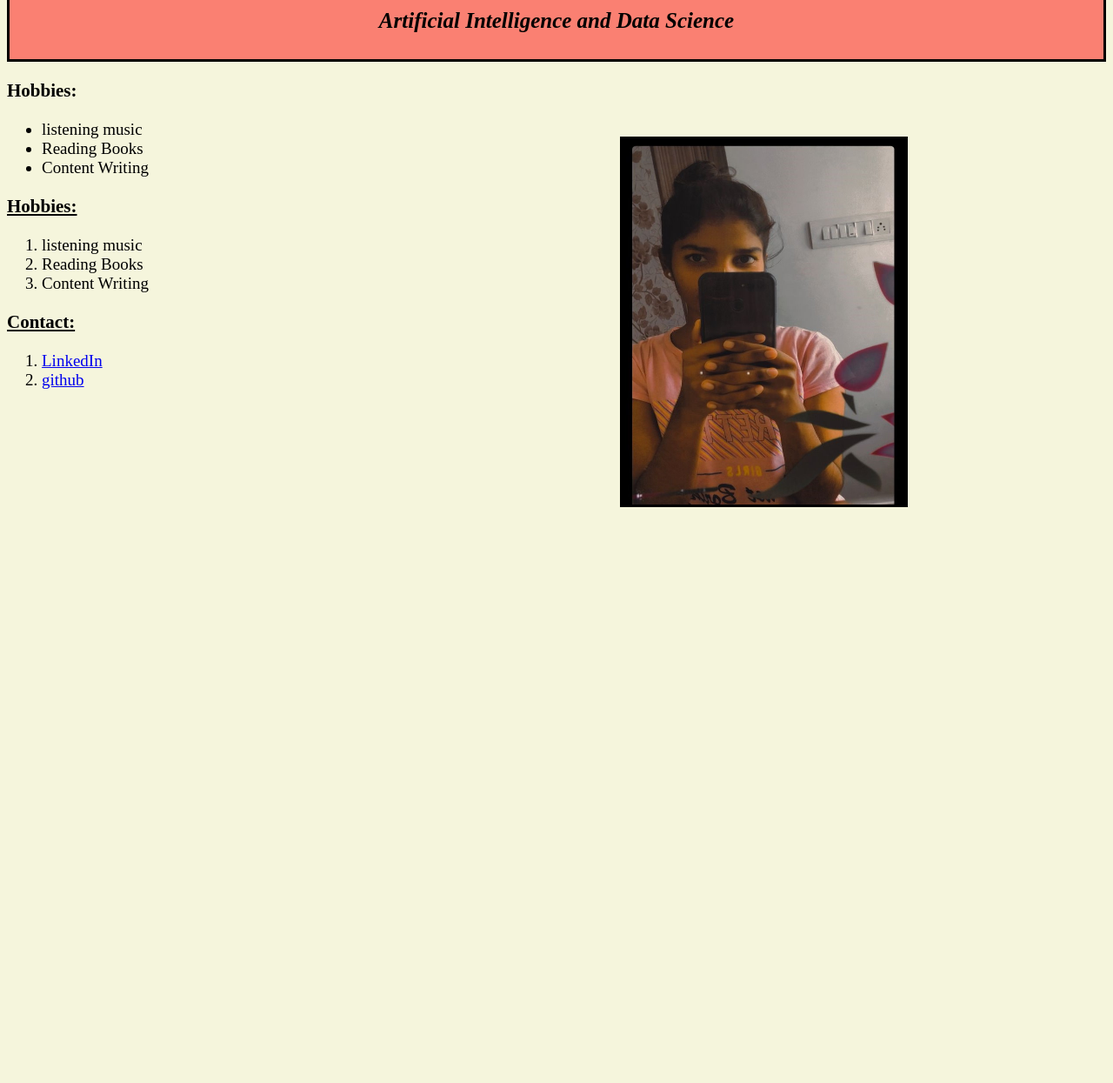
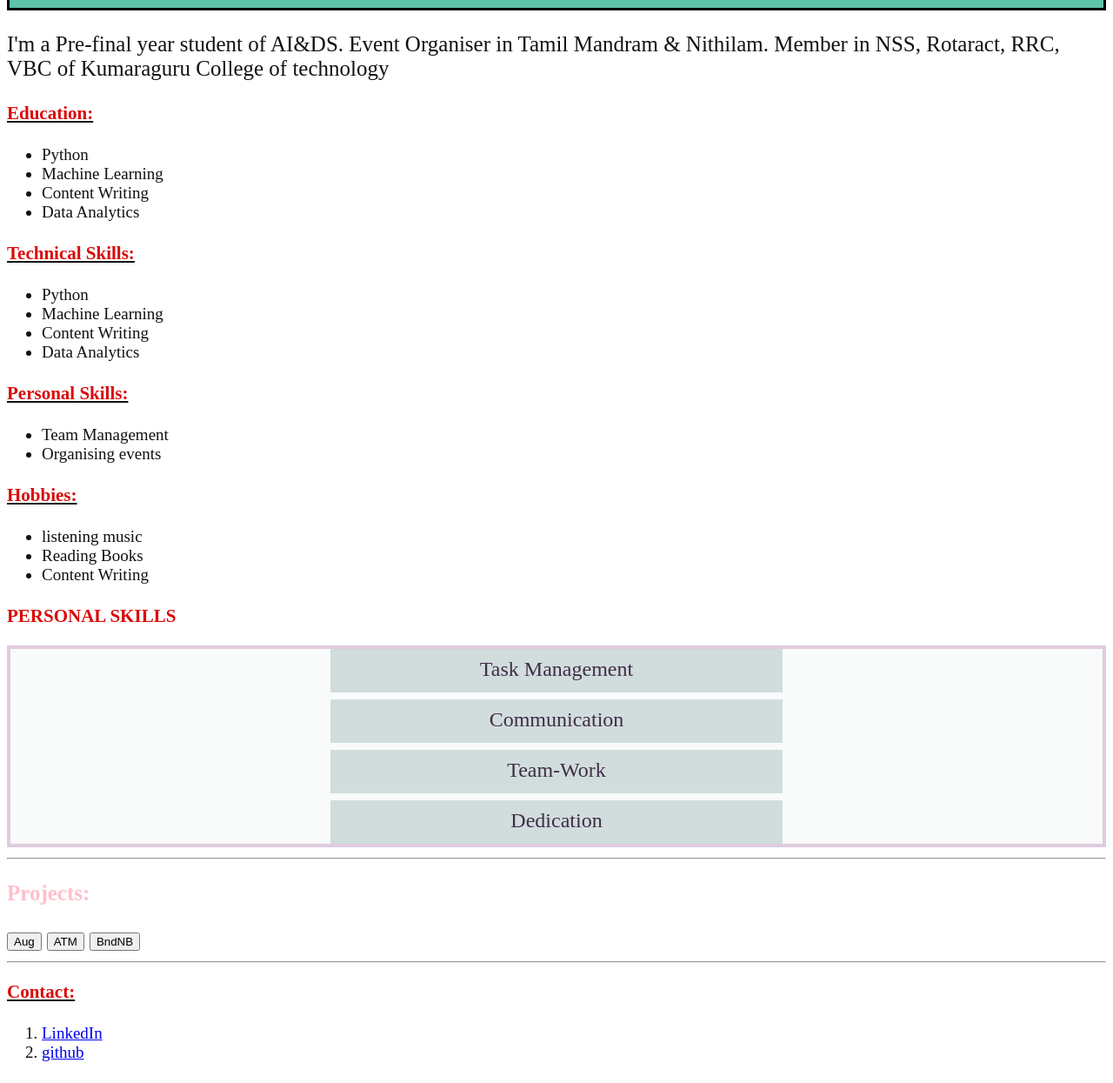
Before and after one commit to Kaviya04M/ReactJS, a plain HTML site: page MyInfo.html in a window 1280 px wide. Shown: the part 190-1435 px from the top of the page at 87% size. Before the commit the page ends 800 px from the top, so only its background shows below. Drawn offline with Linux system fonts and the light colour scheme.

Commit message:
modified

```diff
--- a/MyInfo.html
+++ b/MyInfo.html
@@ -4,6 +4,7 @@
     <meta charset="UTF-8">
     <meta name="viewport" content="width=device-width, initial-scale=1.0">
     <title>KAVIYA PRIYA M</title>
+    <link rel="stylesheet" href="index.css">
     <style>
         img {
             height: 420px;
@@ -14,12 +15,12 @@
             border: 3px black solid;
         }
         .main {
-            background-color: salmon;
+            background-color: rgb(94, 196, 170);
             padding: 5px;
             border: 3px black solid;
         }
         html {
-            background-color: beige;
+            background-color: rgb(136, 136, 90)36, 136, 90;
         }
         li {
             font-size: 19px;
@@ -58,23 +59,52 @@
 </head>
 <body>
     <div class="main">
-        <i><h1 style="text-align: center;">ABOUT</h1></i>
-        <i><h2 style="text-align: center;">KAVIYA PRIYA M</h1></i>
+        <h1 style="text-align: center;">KAVIYA PRIYA M</h1>
         <i><b><p style="text-align: center;">Artificial Intelligence and Data Science</p></b></i>
     </div>
-    <img src="asset\img.jpg" alt="Kavi"
+    <p>I'm a Pre-final year student of AI&DS.
+        Event Organiser in Tamil Mandram & Nithilam.
+        Member in NSS, Rotaract, RRC, VBC of Kumaraguru College of technology</p>
+    <u><b><h3>Education:</h3></b></u>
+        <ul>
+            <li>Python</li>
+            <li>Machine Learning</li>
+            <li>Content Writing</li>
+            <li>Data Analytics</li>
+        </ul>
+    <u><b><h3>Technical Skills:</h3></b></u>
+    <ul>
+        <li>Python</li>
+        <li>Machine Learning</li>
+        <li>Content Writing</li>
+        <li>Data Analytics</li>
+    </ul>
+    <u><b><h3>Personal Skills:</h3></b></u>
+    <ul>
+        <li>Team Management</li>
+        <li>Organising events</li>
+    </ul>
     <u><b><h3>Hobbies:</h3></b></u>
     <ul>
         <li>listening music</li>
         <li>Reading Books</li>
         <li>Content Writing</li>
     </ul>
-    <u><b><h3>Hobbies:</h3></b></u>
-    <ol>
-        <li>listening music</li>
-        <li>Reading Books</li>
-        <li>Content Writing</li>
-    </ol>
+    <h3>PERSONAL SKILLS</h3>
+    <table>
+    <div class="grid-container">
+        <div class="grid-item">Task Management</div>
+        <div class="grid-item">Communication</div>
+        <div class="grid-item">Team-Work</div>
+        <div class="grid-item">Dedication</div>
+    </div>
+</table>
+    <hr>
+        <h3><p id="hu" class="Kavi">Projects:</p></h3>
+        <button type="button" onclick= myfunction1st()>Aug</button>
+        <button type="button" onclick= myfunction2nd()>ATM</button>
+        <button type="button" onclick= myfunction3rd()>BndNB</button>
+        <hr>
     <u><b><h3>Contact:</h3></b></u>
     <ol>
         <li><a href="https://in.linkedin.com/in/kaviya-priya-mathiyazhagan-666820225" target="_blank">LinkedIn</li>
--- a/index.css
+++ b/index.css
@@ -1,8 +1,7 @@
 body {
-    background-image: url("asset/moon.jpg");
-    background-color: lightgray;
+    background-color: rgb(255, 255, 255);
     font-size: 1.5em;
-    color:white
+    color:rgb(17, 17, 17)
     }
 
   .center{
@@ -12,7 +11,7 @@ body {
     width:25%;
   }
   h1,h2,h3{
-    color: rgb(228, 215, 215);
+    color: rgb(218, 10, 10);
 
   }
 
@@ -28,8 +27,8 @@ body {
   .grid-container{
 
       display:grid;
-      background-color: aqua;
-      border:4px solid violet;
+      background-color: rgb(249, 250, 250);
+      border:4px solid rgb(223, 203, 223);
       place-content: center;
       grid-auto-rows: 50px;
       gap:0.5rem;
@@ -38,11 +37,11 @@ body {
   }
 
   .grid-item{
-     background-color:aqua;
+     background-color:rgb(209, 221, 221);
      padding:10px;
      text-align: center;
      font-size: 24px;
-     color:darkorchid;
+     color:rgb(63, 45, 71);
      width:500px;
 
   }
@@ -63,8 +62,8 @@ body {
   .box{
     /* min-width: 100px; */
     height: 100px;
-    background-color: aqua;
-    color:darkorchid;
+    background-color: rgb(209, 219, 219);
+    color:rgb(59, 45, 66);
     font-size: 2rem;
     padding: 0.5rem;
     display: flex;
```
